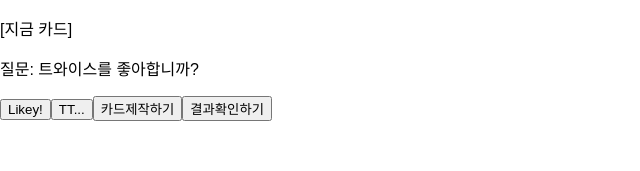
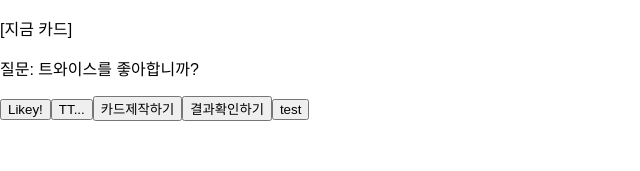
Before and after one commit to heech912/swipe-module, a React (Create React App) app: page / in a window 1280 px wide. Shown: the top 171 px of the page, without its empty margins (0-640 px from the left). Built offline with nearby package versions, Linux system fonts and the light colour scheme.

Commit message:
display issue

```diff
--- a/src/App.js
+++ b/src/App.js
@@ -1,5 +1,4 @@
 import React, { Component } from 'react';
-import './App.css';
 import { BrowserRouter as Router, Route, Link , Switch } from 'react-router-dom'
 import ResultPage from './component/Resultpage.js';
 import {NewCard, DeckMaker} from './component/Deckmaker.js';
@@ -12,25 +11,33 @@
   }
 }
 
-const initialDeck =[{question: '트와이스를 좋아합니까?', answer: '', display : ''},
-{question: '나연을 좋아합니까?', answer: '', display : ''},
-{question: '인간입니까?', answer: '', display : ''},
-{question: '테라포밍마스를 좋아합니까?', answer: '', display : ''},
-{question: '하스스톤을 즐겨합니까?', answer: '', display : ''},]
+const initialDeck =[{id: 0, question: '트와이스를 좋아합니까?', answer: '', display : ''},
+{id: 1, question: '나연을 좋아합니까?', answer: '', display : 1},
+{id: 2, question: '인간입니까?', answer: '', display : 0},
+{id: 3, question: '테라포밍마스를 좋아합니까?', answer: '', display : ''},
+{id: 4, question: '하스스톤을 즐겨합니까?', answer: '', display : 1},]
+
+const initialDeck2 =[{id: 0, question: '트와이스를 좋아합니까?', answer: '', display : ''},
+{id: 1, question: '나연을 좋아합니까?', answer: '', display : 1},
+{id: 2, question: '인간입니까?', answer: '', display : 0},
+{id: 3, question: '테라포밍마스를 좋아합니까?', answer: '', display : ''},
+{id: 4, question: '하스스톤을 즐겨합니까?', answer: '', display : 1},]
 
 
 class Deck extends Component{
   constructor(props){
     super(props);
     const initialcount = new Uint8Array(initialDeck.length);
-    this.state = {card : initialDeck, selectedcount : initialcount };
+    this.state = {card : initialDeck, displaycard: initialDeck2, selectedcount : initialcount };
     this.registerNewCard=this.registerNewCard.bind(this);
     this.selectcard=this.selectcard.bind(this);
+    this.restart = this.restart.bind(this);
   }
 
   registerNewCard(param){
     this.setState((previousState => ({
       card : [...previousState.card , param],
+      displaycard : [...previousState.displaycard , param],
       selectedcount : [...previousState.selectedcount, 0]
     })));
   }
@@ -41,16 +48,22 @@
     count[num] += yesorno;
   }
 
+  restart(){
+    this.setState(
+      {displaycard : this.state.card}
+    )
+  }
+
 
   render(){
     {console.log(this.state.selectedcount)}
     return(
       <Switch>
       <Route exact path = "/" render = {(props) =>
-        <DisplayCard nowcard = {this.state.card} select = {this.selectcard}/>}/>
+        <DisplayCard nowcard = {this.state.displaycard} select = {this.selectcard} restart = {this.restart}/>}/>
       <Route path = "/newcard" render = {(props) =>
         <div>
-        <NewCard regNewCard = {this.registerNewCard}/>
+        <NewCard regNewCard = {this.registerNewCard} leng = {this.state.card.length}/>
         <DeckMaker nowcard = {this.state.card}/>
       </div>}/>
       <Route path = "/result" render = {(props) =>
@@ -66,10 +79,11 @@
 class DisplayCard extends Component{
   constructor(props){
     super(props)
-    this.state = {number : 0}
+    this.state = {number : 0, displaycard : this.props.nowcard}
     this.handleClick = this.handleClick.bind(this);
     this.yes = this.yes.bind(this);
     this.no = this.no.bind(this);
+    this.distinguish = this.distinguish.bind(this);
   }
 
   handleClick(){
@@ -79,9 +93,19 @@
       this.setState({number : num + 1})
     }
     else{
-      alert('더이상 카드가 없습니다.')
+      alert('참여해주셔서 감사합니다.')
       this.setState({number : 0})
     }
+  }
+
+  distinguish(){
+    let temp = this.state.displaycard
+    this.state.displaycard.map((props,index) => {
+      if(props.display === 0){
+        temp.splice(index, 1);
+      }
+    });
+    this.setState({displaycard : temp});
   }
 
   yes(){
@@ -103,6 +127,8 @@
       <button onClick = {this.no }>TT...</button>
       <Link to = '/newcard'><button> 카드제작하기</button></Link>
       <Link to = '/result'><button> 결과확인하기</button></Link>
+      <button onClick = {this.distinguish}>test</button>
+      {console.log(this.props.nowcard)}
       </div>
     )
   }
--- a/src/component/Deckmaker.js
+++ b/src/component/Deckmaker.js
@@ -9,7 +9,7 @@
 
   render(){
     const cardlist = this.props.nowcard;
-    return cardlist.map((props)=><Card info = {props}/>)
+    return cardlist.map((props)=><Card info = {props} />)
   }
 }
 
@@ -28,7 +28,7 @@
 class NewCard extends Component{
   constructor(props){
     super(props);
-    this.state = {question : "저랑 보드게임 하실래요?"}
+    this.state = {id : this.props.leng, question : "저랑 보드게임 하실래요?",  answer: '', display : ''}
     this.handleInputChange=this.handleInputChange.bind(this);
     this.handleClick = this.handleClick.bind(this);
   }
```
